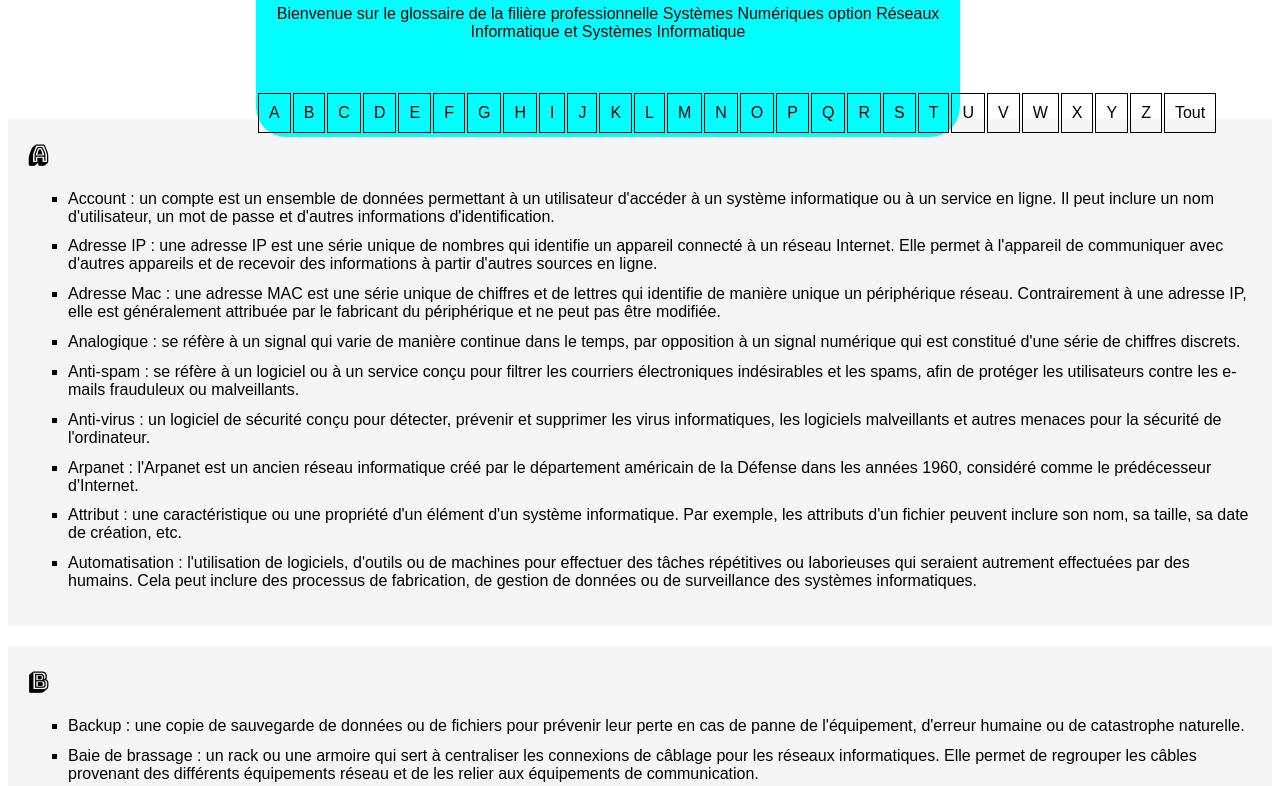
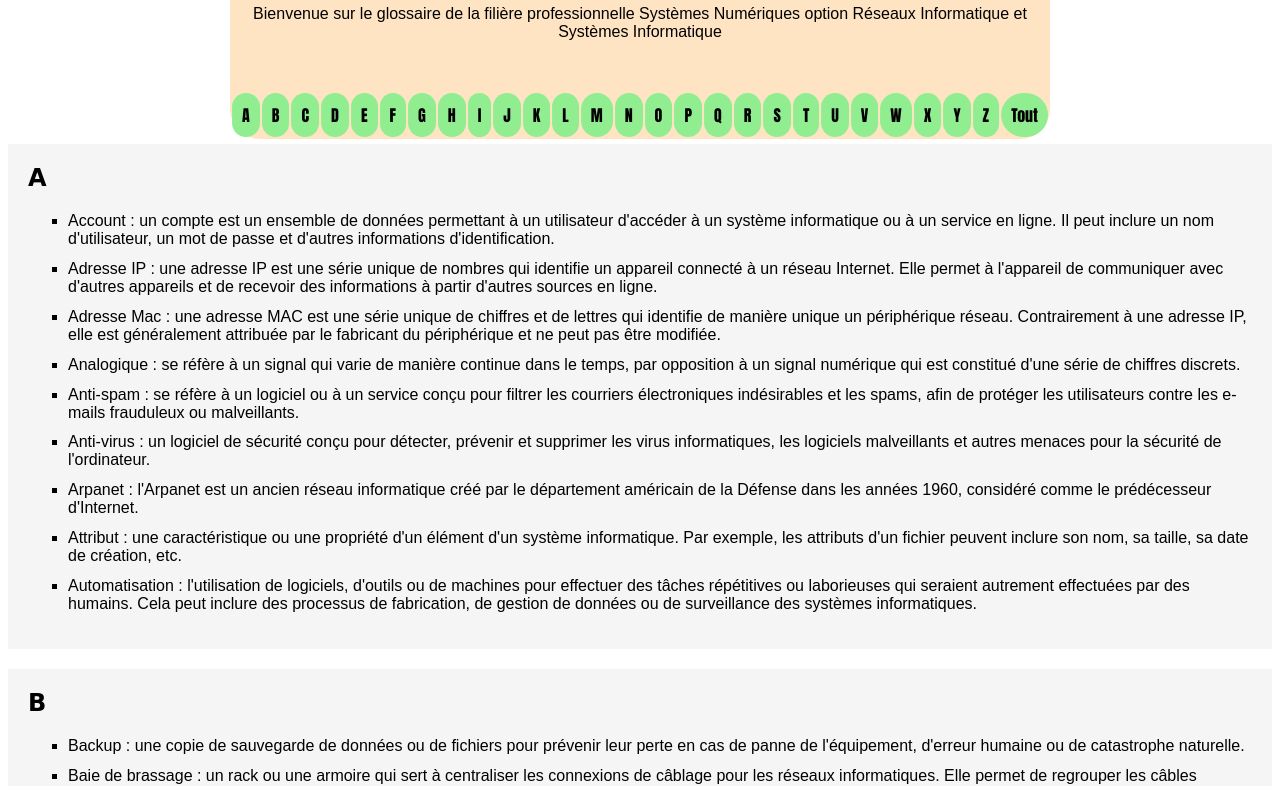
Before and after one commit to SpiderSnakes/Glossaire-des-SN-RISC, a plain HTML site: page index.html in a window 1280 px wide. Shown: the part 63-849 px from the top of the page. Drawn offline with Linux system fonts and the light colour scheme.

Commit message:
Update stylesheet.css

```diff
--- a/stylesheet.css
+++ b/stylesheet.css
@@ -1,24 +1,22 @@
 /* Importe une police de caractères personnalisée pour la page */
-@import url('https://fonts.googleapis.com/css2?family=Bungee+Shade&display=swap');
+@import url('https://fonts.googleapis.com/css2?family=Anton&display=swap');
 
 /* Applique une police de caractères de secours et un padding au corps de la page */
 body {
   font-family: Arial, sans-serif;
-  padding-top: 12%; /* Ajustez cette valeur en fonction de la hauteur de votre barre de navigation */
+  padding-top: 14%; /* Ajustez cette valeur en fonction de la hauteur de votre barre de navigation */
 }
 
 /* Style pour la barre de navigation fixée en haut */
 .sticky {
   position: fixed;
   top: 0%;
-  left: 20%; /* Place la barre à 20% de la marge gauche */
-  right: 20%; /* Place la barre à 20% de la marge droite */
-  width: 55%; /* Largeur de la barre */
-  height: 25%; /* Hauteur de la barre */
-  background-color: cyan; /* Couleur de fond de la barre */
-  opacity: 100%; /* Opacité de la barre */
+  left: 50%;
+  transform: translateX(-50%);
+  background-color: bisque; /* Couleur de fond de la barre */
   text-align: center; /* Alignement du texte au centre */
-  border-radius: 30px;
+  border-bottom-left-radius: 30px;
+  border-bottom-right-radius: 30px;
 }
 
 /* Ajoute une marge supérieure et inférieure aux paragraphes d'introduction */
@@ -29,10 +27,13 @@ body {
 
 /* Style pour la table des matières */
 .Table td {
-  border: 1px solid black; /* Bordure autour des cellules */
+  border: 0px solid black; /* Bordure autour des cellules */
   padding: 10px; /* Espace à l'intérieur des cellules */
   text-align: center; /* Alignement du texte au centre */
   color: black; /* Couleur du texte */
+  font-family: 'Anton', sans-serif;
+  background-color: lightgreen;
+  border-radius: 30px;
 }
 
 /* Centre le titre principal */
```
